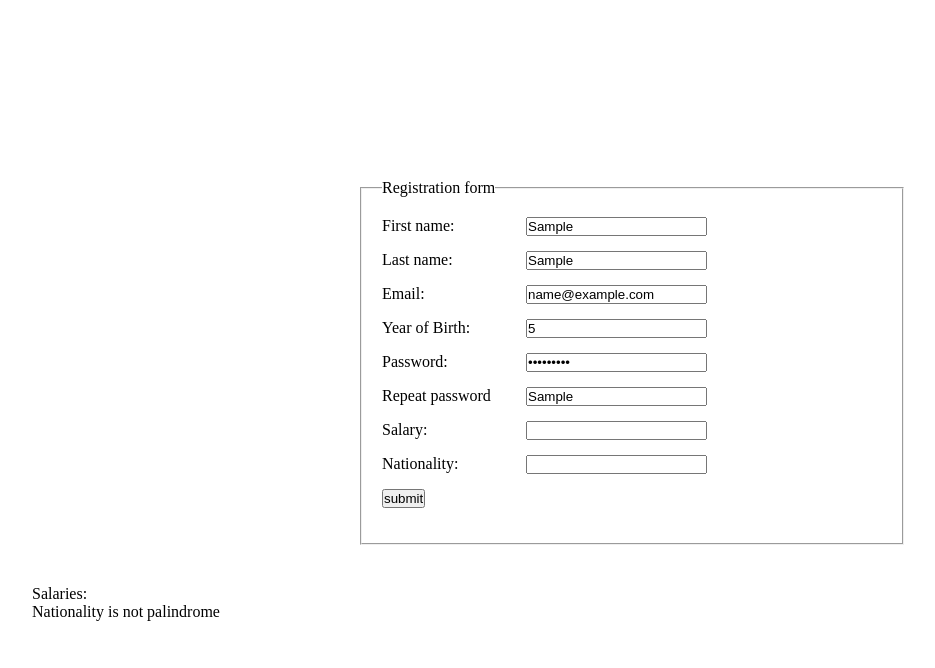
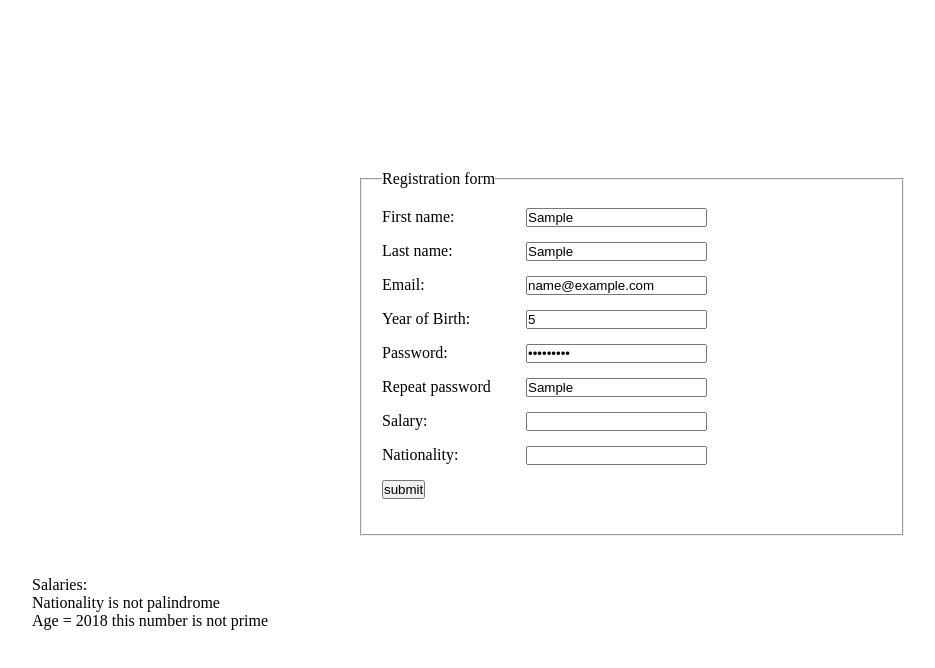
Before and after one commit to fady-dib/JS-trip, a plain HTML site: page index.html in a window 1280 px wide. Both pictures are taken after typing "Sample", "Sample", "name@example.com", "5", "Sample123", "Sample" into the empty fields and a click on the input "submit". Shown: the whole page, without its empty margins (8-943 px from the left). Drawn offline with Linux system fonts and the light colour scheme.

Commit message:
add prime number function

```diff
--- a/index.html
+++ b/index.html
@@ -37,6 +37,7 @@
         <div class="form-data">
             <p id="sorted-salaries">Salaries:</p>
             <p id="palindrome" ></p>
+            <p id="prime"></p>
         </div>
     </div>
 
--- a/script.js
+++ b/script.js
@@ -1,12 +1,13 @@
 var first_name = document.getElementById('fname');
 var last_name = document.getElementById('lname');
 var email = document.getElementById('email');
-var year_of_birth = document.getElementById('year-of-birth');
+var year_of_birth = document.getElementById('yob');
 var password = document.getElementById('password');
 var repeat_password = document.getElementById('repeat-password');
 var salary = document.getElementById('sorted-salaries');
 var nationality = document.getElementById('nationality');
 var palindrome = document.getElementById('palindrome');
+var prime_number = document.getElementById('prime')
 
 var form = document.getElementById('myForm');
 
@@ -48,8 +49,13 @@ form.addEventListener("submit", (e) => {
     console.log(obj);
 
     palindrome.innerHTML = isPalindrome(nationality.value);
+    var age = 2023 - year_of_birth.value
+    var prime = primeNumber(age)
+    prime_number.innerHTML = 'Age = '+age +' '+ prime
 
     })
+
+
   var salary_prompt
 
     function salaryPrompt(){
@@ -101,3 +107,20 @@ form.addEventListener("submit", (e) => {
             return isPalindrome(x.slice(1, x.length -1 ));
         }
     }
+
+    function primeNumber(x){
+        if (x ==1){
+            return 'this number is not prime'
+        }
+        else if (x == 2) {
+            return 'this number is prime'
+        }
+        else {
+            for (var i = 2; i < x; i++){
+                if (x % i == 0){
+                    return 'this number is not prime'
+                }
+            }
+            return 'this number is prime'
+        }
+    }
```
